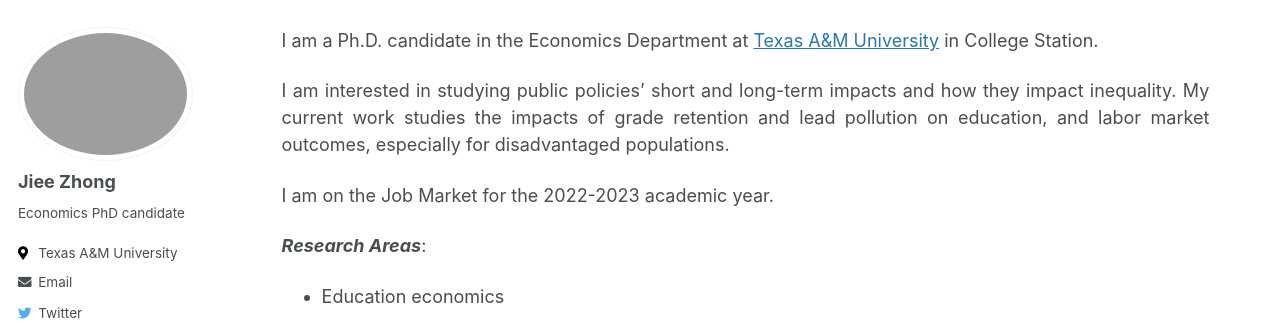
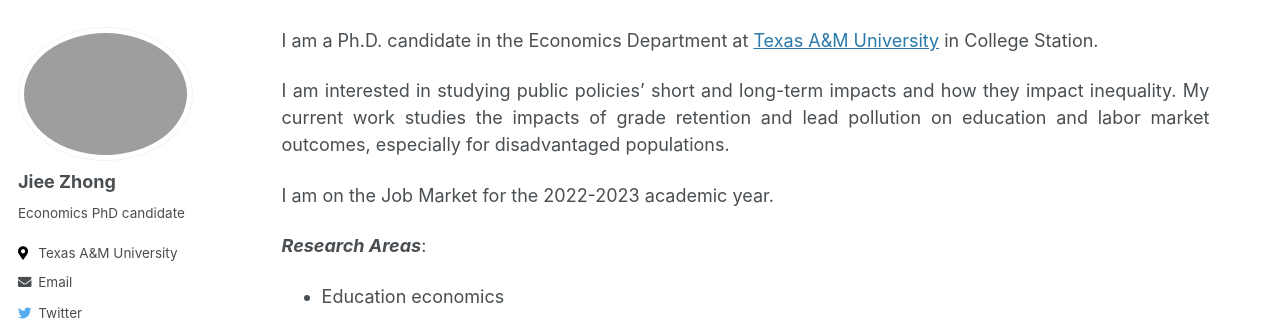
Before and after one commit to jieezhong/jieezhong.github.io, a Jekyll site: the page built from _pages/about.md, in a window 1280 px wide. Shown: the part 221-542 px from the top of the page. Built offline with Jekyll 4.4.1, drawn with Linux system fonts in a browser that asks for light colours; some web fonts are replaced.

```diff
--- a/_pages/about.md
+++ b/_pages/about.md
@@ -8,7 +8,7 @@ header:
 
 I am a Ph.D. candidate in the Economics Department at [Texas A&M University](https://liberalarts.tamu.edu/economics/) in College Station.
 
-I am interested in studying public policies’ short and long-term impacts and how they impact inequality. My current work studies the impacts of grade retention and lead pollution on education, and labor market outcomes, especially for disadvantaged populations.
+I am interested in studying public policies’ short and long-term impacts and how they impact inequality. My current work studies the impacts of grade retention and lead pollution on education and labor market outcomes, especially for disadvantaged populations.
 
 I am on the Job Market for the 2022-2023 academic year.
 
```
